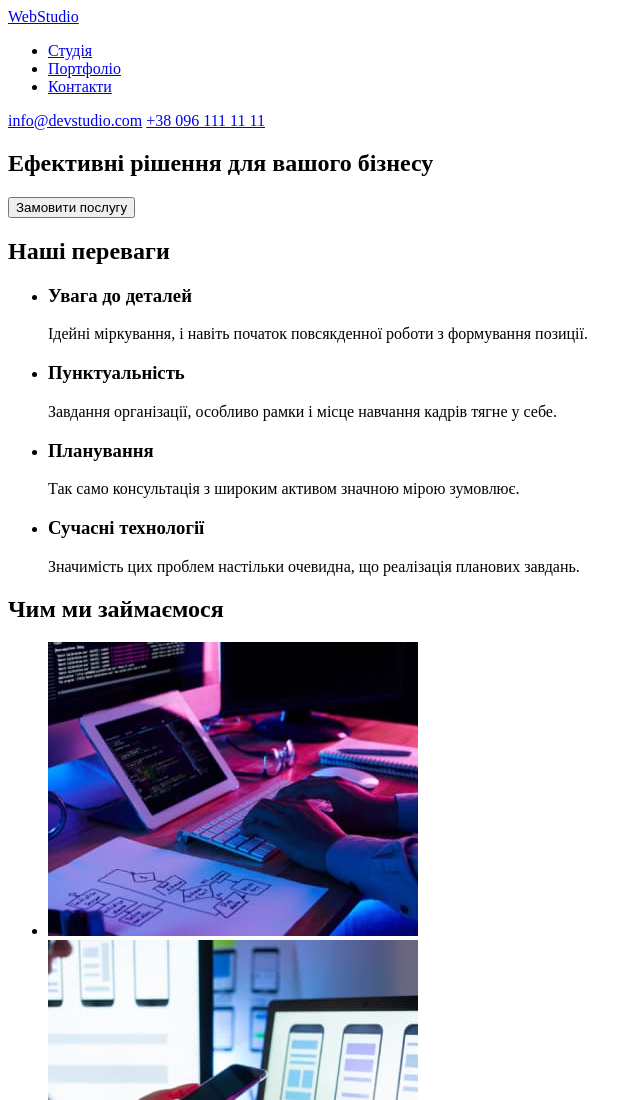
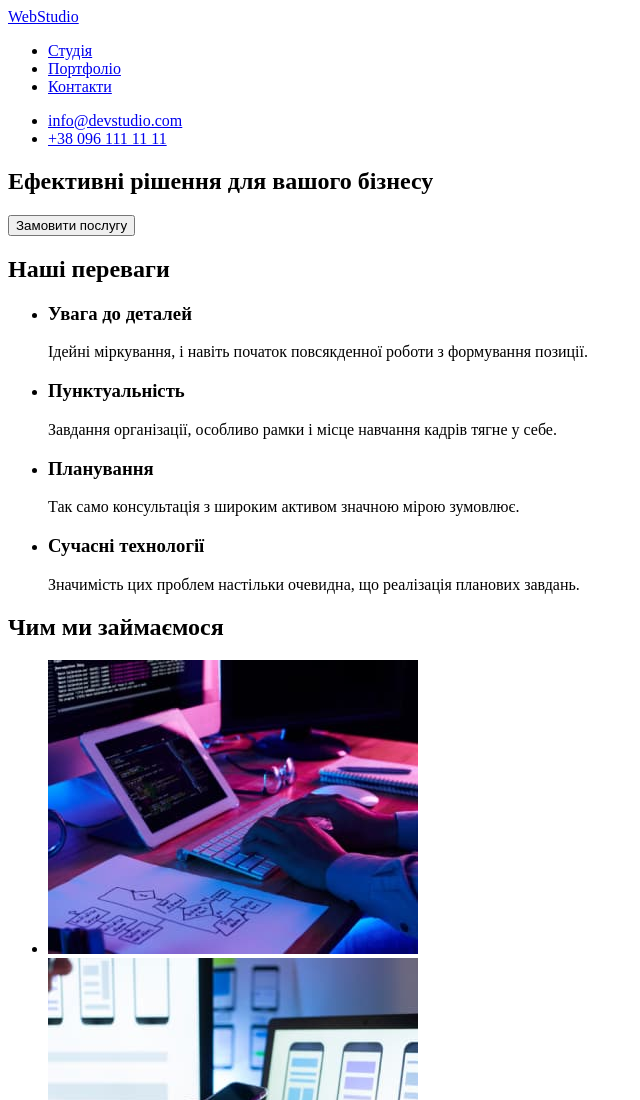
Before and after one commit to anjaivanova/goit-markup-hw-01, a plain HTML site: page index.html in a window 1280 px wide. Shown: the top 1100 px of the page, without its empty margins (0-640 px from the left). Drawn offline with Linux system fonts and the light colour scheme.

Commit message:
logo moved to nav; contacts (header) transformed in list

```diff
--- a/index.html
+++ b/index.html
@@ -8,8 +8,8 @@
 </head>
 <body>
   <header>
-    <a href="./index.html">WebStudio</a>
     <nav>
+        <a href="./index.html">WebStudio</a>
         <ul>
             <li>
                 <a href="./index.html">Студія</a>
@@ -22,10 +22,14 @@
             </li>
         </ul>
     </nav>
-    <p>
-        <a href="mailto:info@devstudio.com">info@devstudio.com</a>
-        <a href="tel:+380961111111">+38 096 111 11 11</a>
-    </p>
+    <ul>
+        <li>
+            <a href="mailto:info@devstudio.com">info@devstudio.com</a>
+        </li>
+        <li>
+            <a href="tel:+380961111111">+38 096 111 11 11</a>
+        </li>
+    </ul>
   </header>
   <main>
     <section>
```
